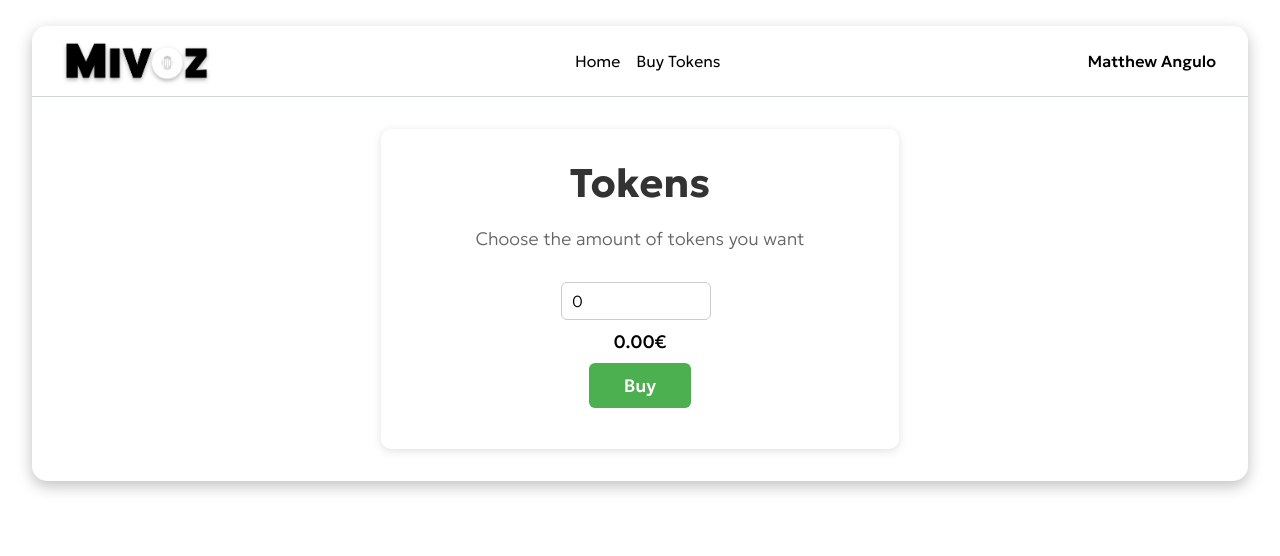
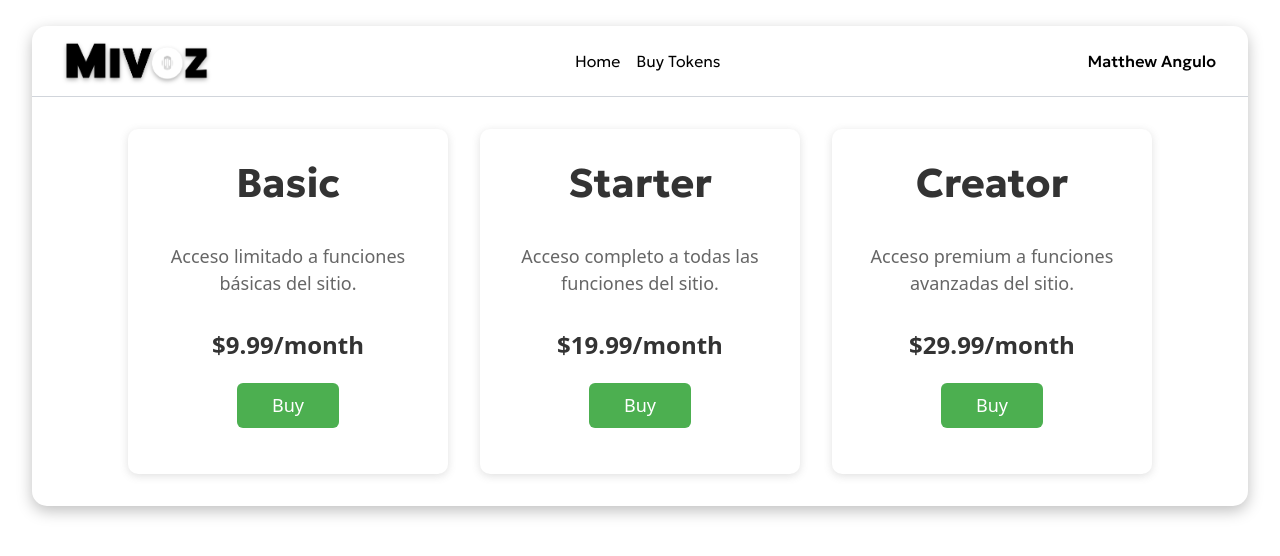
Before and after one commit to mxttw3/myvoice, a Nuxt app: page /buyTokens in a window 1280 px wide. Shown: the top 556 px of the page. Built offline with nearby package versions, Linux system fonts and the light colour scheme.

Commit message:
Revert "tokens"
This reverts commit 80e00e499631ca7853793a1bed330052100487c2.

```diff
--- a/pages/buyTokens.vue
+++ b/pages/buyTokens.vue
@@ -3,25 +3,15 @@
       <div class="box">
         <header class="py-4 px-8 flex">
           <div class="flex items-center">
-          <a href="/home">
             <img src="../img/logo.png" alt="Logo" class="logo-container w-36" />
-          </a>
           </div>
           <nav class="flex items-center flex-grow justify-center">
             <ul class="flex space-x-4">
               <li>
-              <a
-                href="/home"
-                class="text-black hover:text-gray-500 font font-light"
-                >Home</a
-              >
+                <a href="/home" class="text-black hover:text-gray-500 font font-light">Home</a>
               </li>
               <li>
-              <a
-                href="/buyTokens"
-                class="text-black hover:text-gray-500 font font-light"
-                >Buy Tokens</a
-              >
+                <a href="/buyTokens" class="text-black hover:text-gray-500 font font-light">Buy Tokens</a>
               </li>
             </ul>
           </nav>
@@ -33,28 +23,33 @@
 
         <main class="p-8">
   <div class="flex justify-center space-x-8">
+    <!-- Carta de suscripción básica -->
     <div class="card">
-            <h2 class="card-title sizeTittle font">Tokens</h2>
-            <p class="card-description font font-thin">
-              Choose the amount of tokens you want
-            </p>
-            <div class="flex justify-center">
-              <div class="flex flex-col items-center">
-                <input
-                  type="number"
-                  v-model="cantidadTokens"
-                  class="input-tokens font font-thin"
-                  min="200"
-                />
-                <p class="precio font">{{ calcularPrecio() }}€</p>
-                <button @click="calcularCosto" class="card-button font">
-                  Buy
-                </button>
+      <h2 class="card-title sizeTittle font">Basic</h2>
+      <p class="card-description">Acceso limitado a funciones básicas del sitio.</p>
+      <p class="card-price">$9.99/month</p>
+      <a href="/subscribe/basic" class="card-button">Buy</a>
     </div>
+
+    <!-- Carta de suscripción normal -->
+    <div class="card">
+      <h2 class="card-title font sizeTittle font">Starter</h2>
+      <p class="card-description">Acceso completo a todas las funciones del sitio.</p>
+      <p class="card-price">$19.99/month</p>
+      <a href="/subscribe/normal" class="card-button">Buy</a>
     </div>
+
+    <!-- Carta de suscripción Pro -->
+    <div class="card">
+      <h2 class="card-title sizeTittle font">Creator</h2>
+      <p class="card-description">Acceso premium a funciones avanzadas del sitio.</p>
+      <p class="card-price">$29.99/month</p>
+      <a href="/subscribe/pro" class="card-button">Buy</a>
     </div>
   </div>
 </main>
+
+
       </div>
     </div>
   </template>
@@ -62,25 +57,13 @@
   <script>
   export default {
     data() {
+      let tokens = 100000;
       return {
         usuario: {
           nombre: "Matthew Angulo",
-        tokens: 100000,
+          tokens: tokens,
         },
-      cantidadTokens: 0,
       };
-  },
-  methods: {
-    calcularCosto() {
-      const tokensComprados = parseInt(this.cantidadTokens);
-      const costo = tokensComprados / 10;
-      alert(`El costo de la compra es de ${costo.toFixed(2)}€`);
-    },
-    calcularPrecio() {
-      const tokensComprados = parseInt(this.cantidadTokens);
-      const costo = tokensComprados / 10;
-      return `${costo.toFixed(2)}`;
-    },
     },
   };
   </script>
@@ -121,11 +104,15 @@ nav {
   background-color: #ffffff;
   border-radius: 10px;
   box-shadow: rgba(99, 99, 99, 0.2) 0px 2px 8px 0px;
+  padding: 24px;
   text-align: center;
   transition: transform 0.3s ease-in-out;
-  padding-top: 24px;
-  width: 45%;
-  height: 320px;
+  width: 320px;
+  height: 345px;
+}
+
+.card:hover {
+  transform: translateY(-5px);
 }
 
 .card-title {
@@ -133,6 +120,7 @@ nav {
   font-size: 28px;
   font-weight: bold;
   margin-bottom: 12px;
+  margin-bottom: 30px;
 }
 
 .card-description {
@@ -140,6 +128,13 @@ nav {
   font-size: 18px;
   margin-bottom: 20px;
   margin-bottom: 30px; /* Aumenta el margen inferior para separar del precio */
+}
+
+.card-price {
+  color: #333333;
+  font-size: 24px;
+  font-weight: bold;
+  margin-bottom: 20px;
 }
 
 .card-button {
@@ -151,32 +146,14 @@ nav {
   padding: 9px 35px;
   text-decoration: none;
   transition: background-color 0.3s ease-in-out;
-  margin-top: 8px;
+
 }
 
 .card-button:hover {
   background-color: #45a049;
 }
 
-.sizeTittle {
+.sizeTittle{
     font-size: 40px;
 }
-
-.input-tokens {
-  border: 1px solid #ccc;
-  border-radius: 6px;
-  padding: 6px 10px;
-  margin-right: 8px;
-  width: 100px;
-  font-size: 16px;
-}
-.input-tokens {
-  /* ... */
-  width: 150px; /* Aumenta el ancho del campo de entrada */
-}
-
-.precio {
-  font-size: 18px;
-  margin-top: 8px;
-}
   </style>
--- a/pages/buyTokensOld.vue
+++ /dev/null
@@ -1,159 +0,0 @@
-<template>
-  <div class="background">
-    <div class="box">
-      <header class="py-4 px-8 flex">
-        <div class="flex items-center">
-          <img src="../img/logo.png" alt="Logo" class="logo-container w-36" />
-        </div>
-        <nav class="flex items-center flex-grow justify-center">
-          <ul class="flex space-x-4">
-            <li>
-              <a href="/home" class="text-black hover:text-gray-500 font font-light">Home</a>
-            </li>
-            <li>
-              <a href="/buyTokens" class="text-black hover:text-gray-500 font font-light">Buy Tokens</a>
-            </li>
-          </ul>
-        </nav>
-        <div class="flex items-center text-black font-bold">
-          <p class="font font-medium">{{ usuario.nombre }}</p>
-        </div>
-      </header>
-      <hr class="flex-grow border-gray-300" />
-
-      <main class="p-8">
-<div class="flex justify-center space-x-8">
-  <!-- Carta de suscripción básica -->
-  <div class="card">
-    <h2 class="card-title sizeTittle font">Basic</h2>
-    <p class="card-description">Acceso limitado a funciones básicas del sitio.</p>
-    <p class="card-price">$9.99€</p>
-    <a href="/subscribe/basic" class="card-button">Buy</a>
-  </div>
-
-  <!-- Carta de suscripción normal -->
-  <div class="card">
-    <h2 class="card-title font sizeTittle font">Starter</h2>
-    <p class="card-description">Acceso completo a todas las funciones del sitio.</p>
-    <p class="card-price">$19.99€</p>
-    <a href="/subscribe/normal" class="card-button">Buy</a>
-  </div>
-
-  <!-- Carta de suscripción Pro -->
-  <div class="card">
-    <h2 class="card-title sizeTittle font">Creator</h2>
-    <p class="card-description">Acceso premium a funciones avanzadas del sitio.</p>
-    <p class="card-price">29.99€</p>
-    <a href="/subscribe/pro" class="card-button">Buy</a>
-  </div>
-</div>
-</main>
-
-
-    </div>
-  </div>
-</template>
-
-<script>
-export default {
-  data() {
-    let tokens = 100000;
-    return {
-      usuario: {
-        nombre: "Matthew Angulo",
-        tokens: tokens,
-      },
-    };
-  },
-};
-</script>
-
-<style scoped>
-@import url("https://fonts.googleapis.com/css2?family=Geologica:wght@200;300;500;700&display=swap");
-body {
-  background-color: #d5fefd;
-  background-image: linear-gradient(315deg, #d5fefd 0%, #fffcff 60%);
-}
-.font {
-  font-family: "Geologica", serif;
-}
-
-.size {
-  font-size: 150px;
-}
-nav {
-  flex: 1;
-  text-align: center;
-}
-.background {
-  display: flex;
-  justify-content: center;
-  align-items: center;
-}
-.box {
-  width: 95%;
-  margin-top: 2vw;
-  border-radius: 15px;
-  box-shadow: rgba(0, 0, 0, 0.25) 0px 5px 15px;
-}
-
-.logo-container {
-  filter: drop-shadow(0px 2px 2px rgba(0, 0, 0, 0.3));
-}
-.card {
-background-color: #ffffff;
-border-radius: 10px;
-box-shadow: rgba(99, 99, 99, 0.2) 0px 2px 8px 0px;
-padding: 24px;
-text-align: center;
-transition: transform 0.3s ease-in-out;
-width: 320px;
-height: 345px;
-}
-
-.card:hover {
-transform: translateY(-5px);
-}
-
-.card-title {
-color: #333333;
-font-size: 28px;
-font-weight: bold;
-margin-bottom: 12px;
-margin-bottom: 30px;
-}
-
-.card-description {
-color: #666666;
-font-size: 18px;
-margin-bottom: 20px;
-margin-bottom: 30px; /* Aumenta el margen inferior para separar del precio */
-}
-
-.card-price {
-color: #333333;
-font-size: 24px;
-font-weight: bold;
-margin-bottom: 20px;
-}
-
-.card-button {
-background-color: #4caf50;
-border-radius: 6px;
-color: #ffffff;
-display: inline-block;
-font-size: 18px;
-padding: 9px 35px;
-text-decoration: none;
-transition: background-color 0.3s ease-in-out;
-
-}
-
-.card-button:hover {
-background-color: #45a049;
-}
-
-.sizeTittle{
-  font-size: 40px;
-}
-</style>
--- a/pages/home.vue
+++ b/pages/home.vue
@@ -3,23 +3,19 @@
     <div class="box">
       <header class="py-4 px-8 flex">
         <div class="flex items-center">
-          <a href="/home">
-            <img src="../img/logo.png" alt="Logo" class="logo-container w-36" />
-          </a>
+          <img src="../img/logo.png" alt="Logo" class="logo-container w-36" />
         </div>
         <nav class="flex items-center flex-grow justify-center">
           <ul class="flex space-x-4">
             <li>
-              <a
-                href="/home"
-                class="text-black hover:text-gray-500 font font-light"
-                >Home</a>
+              <a href="/home" class="text-black hover:text-gray-500 font font-light"
+                >Home</a
+              >
             </li>
             <li>
-              <a
-                href="/buyTokens"
-                class="text-black hover:text-gray-500 font font-light"
-                >Buy Tokens</a>
+              <a href="/buyTokens" class="text-black hover:text-gray-500 font font-light"
+                >Buy Tokens</a
+              >
             </li>
           </ul>
         </nav>
@@ -36,15 +32,10 @@
         </h2>
         <div class="miniBox">
           <div class="tokens-container">
-            <p class="font font-medium tokenSize blackColor">Your tokens:</p>
-            <p class="font font-bold size blackColor">{{ usuario.tokens }}</p>
+            <p class="font font-medium tokenSize">Your tokens:</p>
+            <p class="font font-bold size">{{ usuario.tokens }}</p>
             <div class="buy-button-container">
-              <button
-                class="buy-button"
-                onclick="window.location.href = '/buyTokens'"
-              >
-                BUY MORE
-              </button>
+              <button class="buy-button">BUY MORE</button>
             </div>
           </div>
         </div>
@@ -67,8 +58,13 @@ export default {
   },
 };
 </script>
+
 <style scoped>
 @import url("https://fonts.googleapis.com/css2?family=Geologica:wght@200;300;500;700&display=swap");
+body {
+  background-color: #d5fefd;
+  background-image: linear-gradient(315deg, #d5fefd 0%, #fffcff 60%);
+}
 .font {
   font-family: "Geologica", serif;
 }
@@ -145,8 +141,4 @@ nav {
 .buy-button:hover {
   background-color: #45a049;
 }
-
-.blackColor {
-  color: #252525;
-}
 </style>
```
Lines whose indentation alone changed are shown as unchanged.
